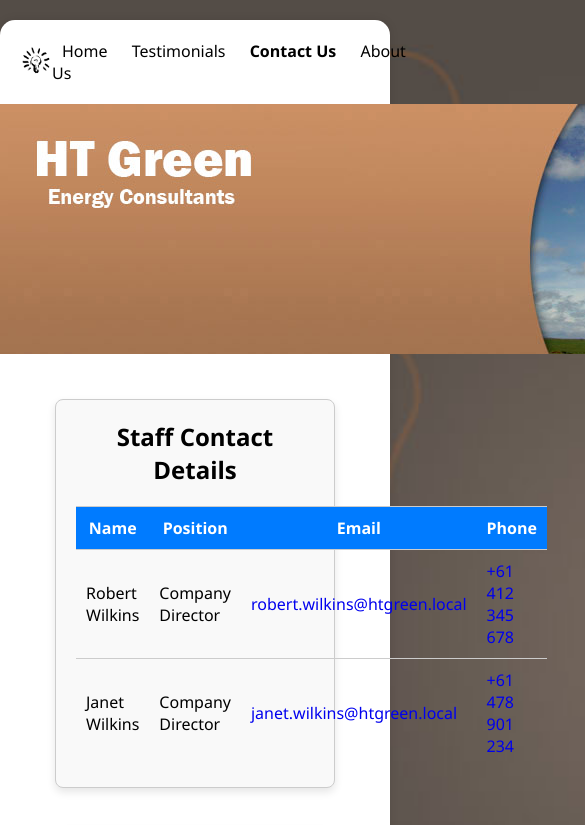
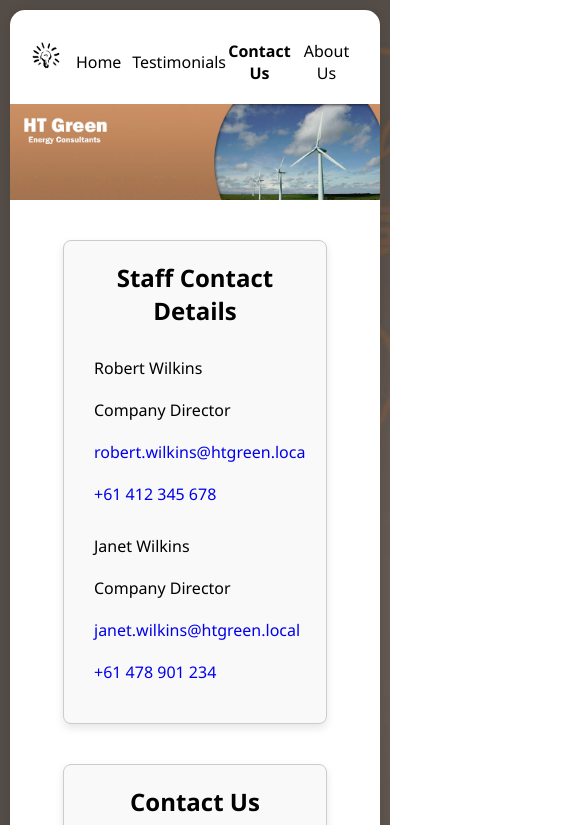
Before and after one commit to bray2sick/HT-Green, a plain HTML site: page contact.html in a window 390 px wide. Shown: the top 825 px of the page, 585 px wide, since content can reach past the window. Drawn offline with Linux system fonts and the light colour scheme.

Commit message:
Added viewport meta tag and mobile queries for responsive web design

```diff
--- a/contact.html
+++ b/contact.html
@@ -3,6 +3,7 @@
     <head>
         <title>Contact Us</title>
         <meta charset="UTF-8">
+        <meta name="viewport" content="width=device-width, initial-scale=1.0">
         <meta name="description" content="HT Green Energy Consultants">
         <meta name="keywords" content="HT Green, Energy Consultants, Solar PV Solutions, Geothermal, Wind Turbines, Green Technologies">
         <meta name="author" content="Braydon Pettit">
--- a/style.css
+++ b/style.css
@@ -21,7 +21,7 @@ header {
 nav {
     padding-bottom: 20px;
     margin-left: auto;
-    min-width: 371.984px;/* Set a minimum width */
+    min-width: 371.984px; /* Set a minimum width */
     max-width: 371.984px; /* Set a maximum width */
 }
 
@@ -36,18 +36,24 @@ nav a.active {
 }
 
 body {
-    max-width: 960px;
     margin: auto;
     background-image: url("images/bg800bulbs.jpg");
     background-color: #ffffff;
     background-repeat: no-repeat;
     background-size: cover;
-    font-family: 'Segoe UI', Tahoma, Geneva, Verdana, sans-serif
+    font-family: 'Segoe UI', Tahoma, Geneva, Verdana, sans-serif;
+    display: flex; /* Use flexbox for centering */
+    justify-content: center; /* Center content horizontally */
+    align-items: center; /* Center content vertically */
+    min-height: 100vh; /* Ensure body takes full height of the viewport */
+    margin: 0; /* Remove default margin */
+    padding: 10px; /* Add padding to the body */
 }
 
 .page {
     max-width: 960px;
-    margin: 20px auto 20px;
+    width: 100%;
+    margin: 0 auto;
     padding: 20px;
     background-color: #ffffff;
     border-radius: 15px;
@@ -59,6 +65,11 @@ body {
     margin-right: -20px;
 }
 
+.banner img {
+    width: 100%;
+    height: auto;
+    display: block;
+}
 h1 {
     font-size: 24px;
 }
@@ -251,3 +262,50 @@ footer {
     margin-bottom: -20px;
     box-shadow: 0 0 10px rgba(0, 0, 0, 0.1);
 }
+@media (max-width: 600px) {
+
+    nav {
+        display: flex;
+        flex-direction: row; /* Change from column to row */
+        justify-content: center; /* Center items horizontally */
+        align-items: center;
+        padding-bottom: 10px;
+        margin-left: 0;
+        min-width: auto;
+        max-width: 100%;
+    }
+
+    nav a {
+        padding: 10px 0;
+        width: 100%;
+        text-align: center;
+    }
+}
+@media (max-width: 600px) {
+
+    .staff-table table {
+        display: block;
+        overflow-x: auto;
+        white-space: nowrap;
+    }
+
+    .staff-table th, .staff-table td {
+        display: block;
+        width: 100%;
+        box-sizing: border-box;
+    }
+
+    .staff-table th {
+        text-align: left;
+        display: none;
+    }
+
+    .staff-table tbody tr {
+        display: block;
+        margin-bottom: 10px;
+    }
+
+    .staff-table tbody tr td {
+        border-top: none;
+    }
+}
```
Also changed, not shown: aboutus.html (+1 -0 lines), index.html (+1 -0 lines), testimonials.html (+1 -0 lines).
